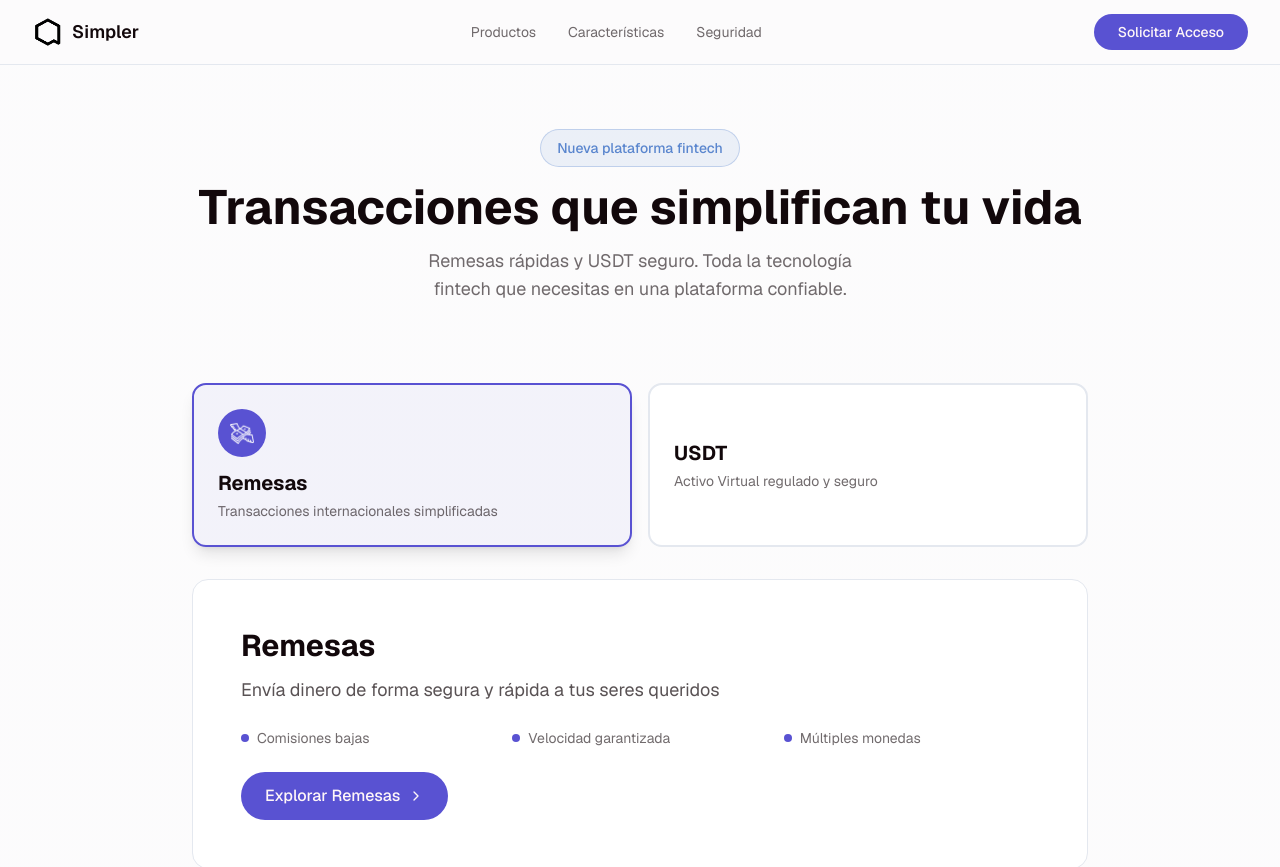
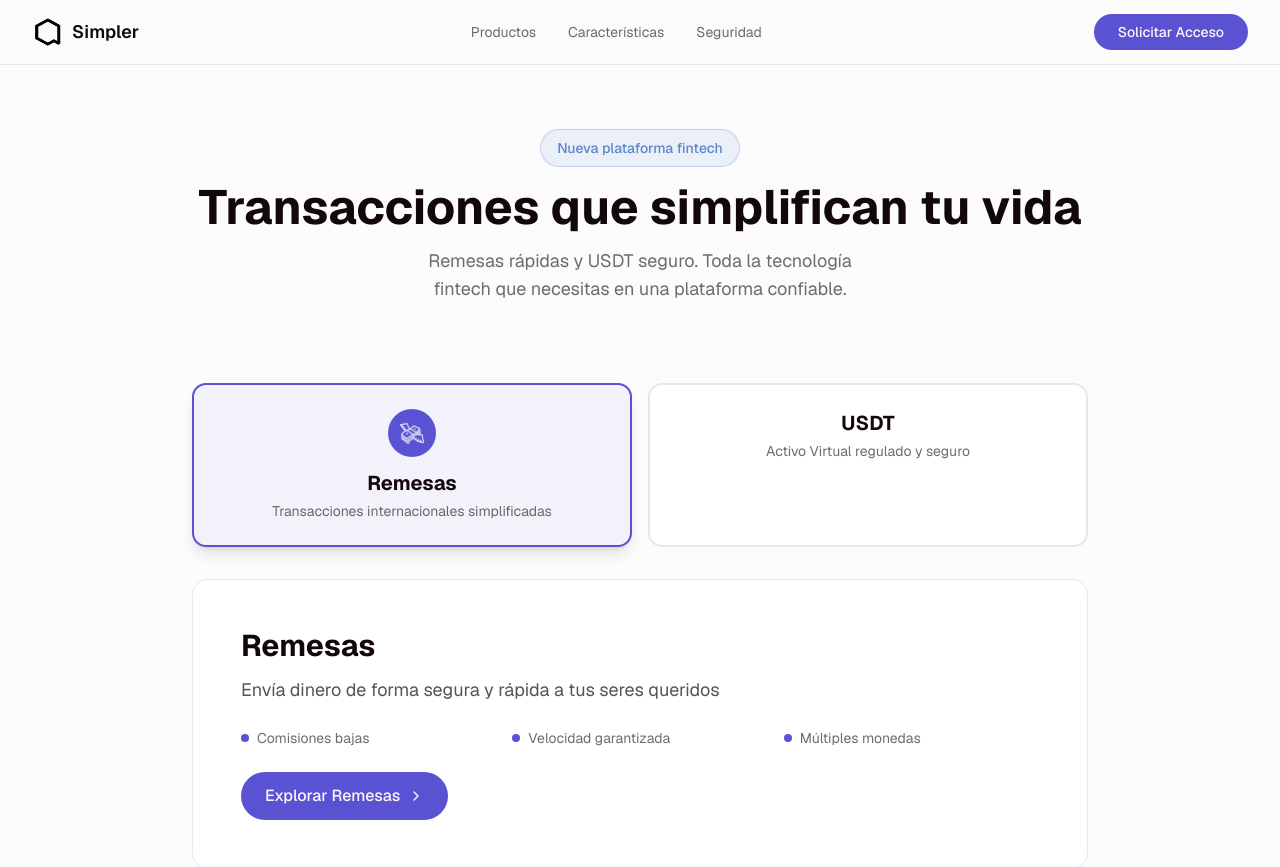
Before and after one commit to gualbysoca/v0-simpler-landing-page, a Next.js app: page / in a window 1280 px wide. Shown: the top 867 px of the page. Built offline with nearby package versions, Linux system fonts and the light colour scheme.

Commit message:
style: center card content with flexbox\n\nUpdate card layout for centered button, icon circle, and text.

```diff
--- a/components/hero-carousel.tsx
+++ b/components/hero-carousel.tsx
@@ -47,15 +47,15 @@ export function HeroCarousel() {
             <button
               key={product.id}
               onClick={() => setActiveProduct(idx)}
-              className={`p-4 sm:p-6 rounded-xl border-2 transition-all duration-300 ${
+              className={`p-4 sm:p-6 rounded-xl border-2 transition-all duration-300 flex flex-col items-center text-center ${
                 activeProduct === idx
                   ? 'border-primary bg-primary/5 shadow-lg'
                   : 'border-border bg-card hover:border-primary/50'
               }`}
             >
-              <div className="text-left">
+              <div className="w-full">
                 {product.id === 'remesas' && (
-                  <div className="mb-3 w-12 h-12 bg-primary rounded-full flex items-center justify-center flex-shrink-0">
+                  <div className="mb-3 w-12 h-12 bg-primary rounded-full flex items-center justify-center flex-shrink-0 mx-auto">
                     <Image
                       src="/images/remesas-icon.png"
                       alt="Remesas"
```
